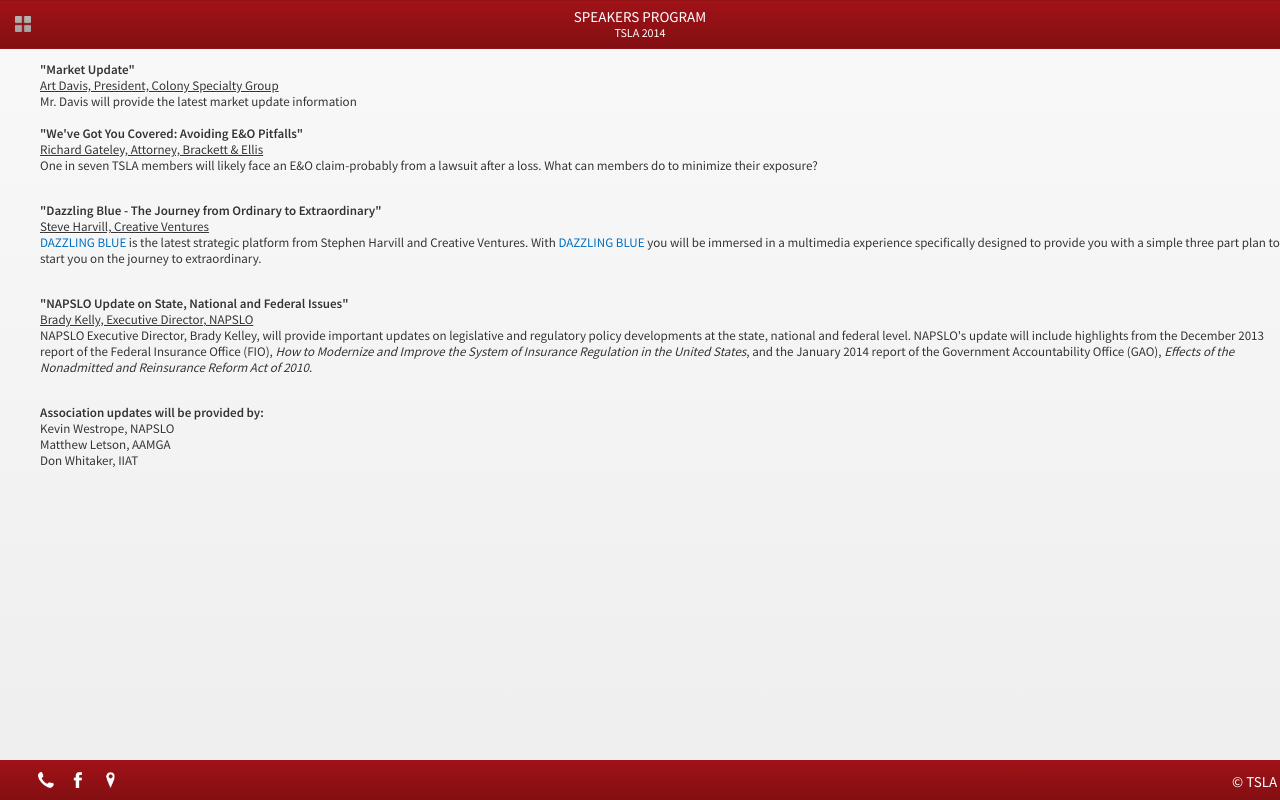
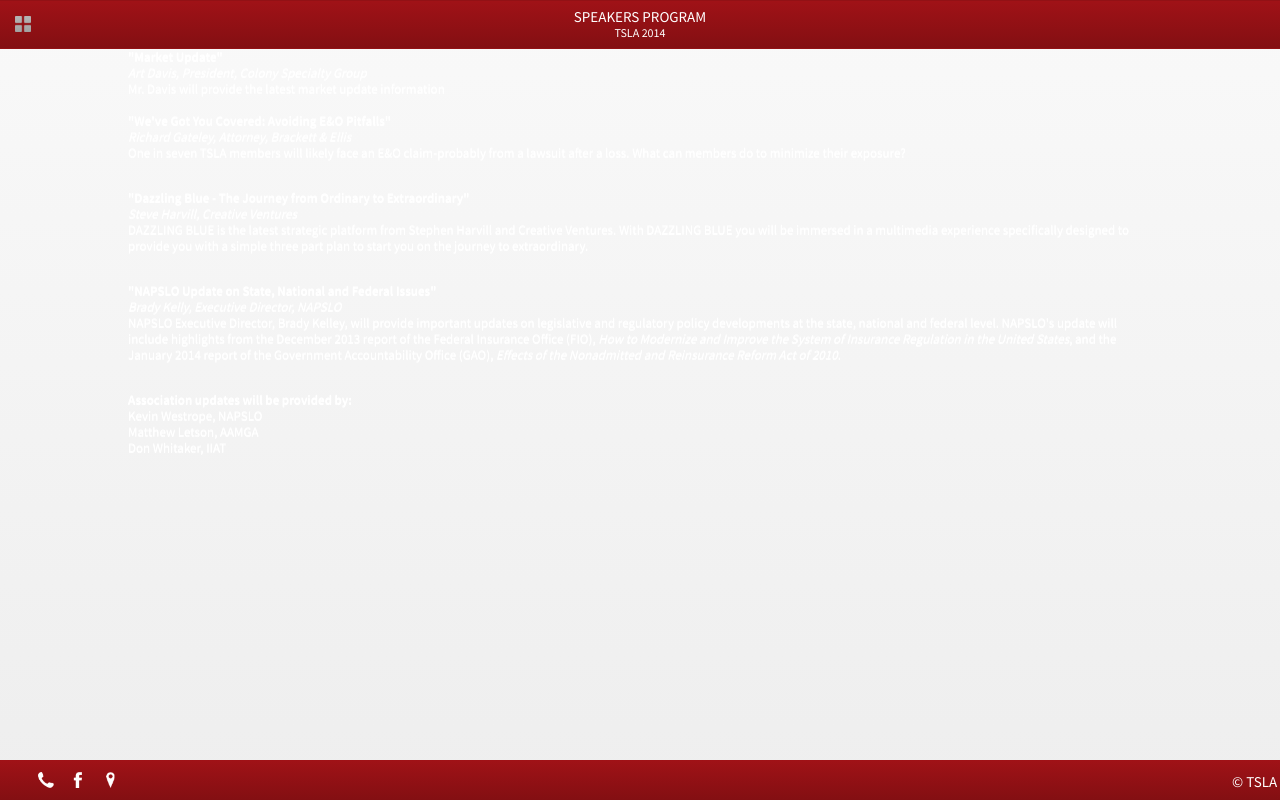
Before and after one commit to alpham79/TSLA, a PHP site: page /speakers.html in a window 1280 px wide. Run offline with PHP 8.4, Linux system fonts and the light colour scheme; some libraries are stand-ins or nearby versions.

Commit message:
Changed fonts to white

```diff
--- a/contact-us.html
+++ b/contact-us.html
@@ -90,8 +90,8 @@
 			<div id="map" style="width: 100%; height: 280px;" class="prevent-swipe-menu absolute map" data-location="Four Seasons Resort Whistler BC V0N 1B4" ></div>
 		</div>
 		</br>
-		<div>
-			<h1 align="center"><b>Four Seasons Resort</b></h1>
+		<div style="color:#ffffff;">
+			<h1 style="color:#ffffff;" align="center"><b>Four Seasons Resort</b></h1>
 			<p align="center">4591 Blackcomb Way</p>
 			<p align="center">Whistler, BC, Canada V0N 1B4</p>
 			<h2 style="color: #6a009c" align="center"><a href="tel:6049353400">(604) 935-3400</a></h2>
--- a/css/style.css
+++ b/css/style.css
@@ -10,7 +10,7 @@
 @moreGrayColor: #efefef;
 
 @color1: #83a5db;
-@color2: #c85e45;
+@color2: #6a009c;
 @color3: #68c053;
 
 
--- a/floorplan.html
+++ b/floorplan.html
@@ -89,11 +89,11 @@
 			<p><img src="images/tsla/resort_map.gif" alt="" width="100%"></p>
 		</div>
 
-		<div>
-			<h1 align="center"><b>Four Seasons Resort</b></h1>
+		<div style="color:#ffffff;">
+			<h1 style="color:#ffffff;" align="center"><b>Four Seasons Resort</b></h1>
 			<p align="center">4591 Blackcomb Way</p>
 			<p align="center">Whistler, BC, Canada V0N 1B4</p>
-			<h2 style="color: #83a5db" align="center"><a href="tel:6049353400">(604) 935-3400</a></h2>
+			<h2 style="color: #6a009c" align="center"><a href="tel:6049353400">(604) 935-3400</a></h2>
 		</div>
 
         <div class="bread-crumb">
--- a/meeting_facility.html
+++ b/meeting_facility.html
@@ -92,11 +92,11 @@
 		<p><img src="images/tsla/space_details.png" alt="" width="100%"></p>
 	</div>
 
-		<div>
-			<h1 align="center"><b>Four Seasons Resort</b></h1>
+		<div style="color:#ffffff;">
+			<h1 style="color:#ffffff;" align="center"><b>Four Seasons Resort</b></h1>
 			<p align="center">4591 Blackcomb Way</p>
 			<p align="center">Whistler, BC, Canada V0N 1B4</p>
-			<h2 style="color: #83a5db" align="center"><a href="tel:6049353400">(604) 935-3400</a></h2>
+			<h2 style="color: #6a009c" align="center"><a href="tel:6049353400">(604) 935-3400</a></h2>
 		</div>
 
         <div class="bread-crumb">
--- a/products-services.html
+++ b/products-services.html
@@ -85,7 +85,7 @@
 	<div data-role="content" data-theme="a" class="minus-shadow">
             <div class="white-content-box ">
 
-            	<h1 style="color: #83a5db"><b>Sunday, July 20th</b></h1>
+            	<h1 style="color: #ffffff"><b>Sunday, July 20th</b></h1>
 				<div id="one" class="ui-body-d ui-content">
 					<div data-role="collapsible-set" data-content-theme="a" data-iconpos="right" id="sched_set1">
 						<div data-role="collapsible" id="set1_1" data-collapsed="true">
@@ -107,7 +107,7 @@
 					</div>
 				</div>
 
-            	<h1 style="color: #83a5db"><b>Monday, July 21st</b></h1>
+            	<h1 style="color: #ffffff"><b>Monday, July 21st</b></h1>
 				<div id="two" class="ui-body-d ui-content">
 					<div data-role="collapsible-set" data-content-theme="a" data-iconpos="right" id="sched_set1">
 						<div data-role="collapsible" id="set1_1" data-collapsed="true">
@@ -158,7 +158,7 @@
 					</div>
 				</div>
 
-            	<h1 style="color: #83a5db"><b>Tuesday, July 22nd</b></h1>
+            	<h1 style="color: #ffffff"><b>Tuesday, July 22nd</b></h1>
 				<div id="three" class="ui-body-d ui-content">
 					<div data-role="collapsible-set" data-content-theme="a" data-iconpos="right" id="sched_set1">
 						<div data-role="collapsible" id="set1_1" data-collapsed="true">
--- a/registrants.html
+++ b/registrants.html
@@ -84,7 +84,7 @@
 
         <!-- /header -->
 
-	<div margin="100px" align="center">
+	<div margin="100px" align="center" style="color:#ffffff;">
 		<p>
  			<p>
 
--- a/speakers.html
+++ b/speakers.html
@@ -84,29 +84,27 @@
 
         <!-- /header -->
 
-	<div margin="100px">
-		<ul>
+	<div style="width:80%;margin-left:10%;color:#ffffff;" data-role="content">
 			<b>"Market Update"</b><br>
-			<u>Art Davis, President, Colony Specialty Group</u><br>
+			<i>Art Davis, President, Colony Specialty Group</i><br>
 			Mr. Davis will provide the latest market update information
 			<p><br>
 			<b>"We've Got You Covered: Avoiding E&O Pitfalls"</b><br>
-			<u>Richard Gateley, Attorney, Brackett & Ellis</u><br>
+			<i>Richard Gateley, Attorney, Brackett & Ellis</i><br>
 			One in seven TSLA members will likely face an E&O claim-probably from a lawsuit after a loss. What can members do to minimize their exposure?
 			<p><br>
 			<b>"Dazzling Blue - The Journey from Ordinary to Extraordinary"</b><br>
-			<u>Steve Harvill, Creative Ventures</u><br>
-			<font color="#006FC0">DAZZLING BLUE</font> is the latest strategic platform from Stephen Harvill and Creative Ventures. With <font color="#006FC0">DAZZLING BLUE</font> you will be immersed in a multimedia experience specifically designed to provide you with a simple three part plan to start you on the journey to extraordinary.
+			<i>Steve Harvill, Creative Ventures</i><br>
+			DAZZLING BLUE is the latest strategic platform from Stephen Harvill and Creative Ventures. With DAZZLING BLUE you will be immersed in a multimedia experience specifically designed to provide you with a simple three part plan to start you on the journey to extraordinary.
 			<p><br>
 			<b>"NAPSLO Update on State, National and Federal Issues"</b><br>
-			<u>Brady Kelly, Executive Director, NAPSLO</u><br>
+			<i>Brady Kelly, Executive Director, NAPSLO</i><br>
 			NAPSLO Executive Director, Brady Kelley, will provide important updates on legislative and regulatory policy developments at the state, national and federal level. NAPSLO's update will include highlights from the December 2013 report of the Federal Insurance Office (FIO), <i>How to Modernize and Improve the System of Insurance Regulation in the United States</i>, and the January 2014 report of the Government Accountability Office (GAO), <i>Effects of the Nonadmitted and Reinsurance Reform Act of 2010</i>.
 			<p><br>
 			<b>Association updates will be provided by:</b><br>
 			Kevin Westrope, NAPSLO<br>
 			Matthew Letson, AAMGA<br>
 			Don Whitaker, IIAT
-			</ul>
 	</div>
 
         <div class="bread-crumb">
```
Also changed, not shown: company-profile.html (+3 -5 lines).
